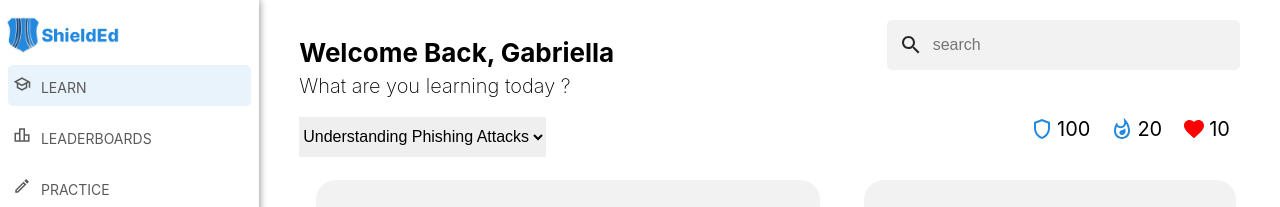
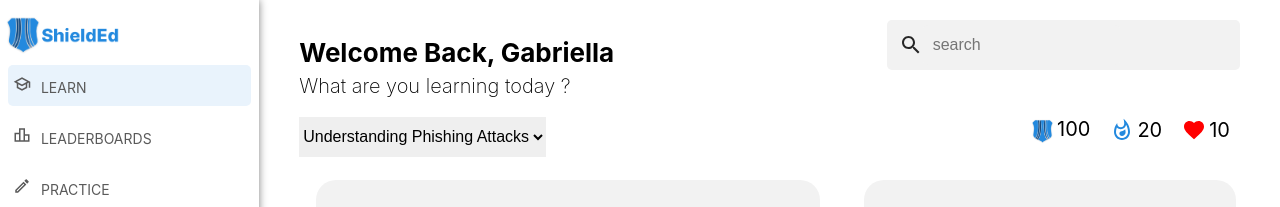
Before and after one commit to TimiDev19/ShieldEd, a React (Create React App) app: page / in a window 1280 px wide. Shown: the top 207 px of the page. Built offline with nearby package versions, Linux system fonts and the light colour scheme; a web font is replaced by a local one.

Commit message:
more sizing issues

```diff
--- a/src/pages/Dashboard.js
+++ b/src/pages/Dashboard.js
@@ -105,7 +105,7 @@ function Dashboard() {
                         </div>
                         <div className='currencyBox'>
                             <div className='gameCurrency'>
-                                <h4><ShieldOutlinedIcon className='icons' />100</h4>
+                                <h4><img src={newIcon} />100</h4>
                                 <h4><WhatshotOutlinedIcon className='icons' /> 20</h4>
                                 <h4><FavoriteIcon className='icons-heart' />10</h4>
                             </div>
--- a/src/styles/Dashboard.css
+++ b/src/styles/Dashboard.css
@@ -922,7 +922,7 @@ body {
 
 .progressBar img{
     align-self: center;
-    height: 20px;
+    height: 25px;
 }
 
 .progress {
```
